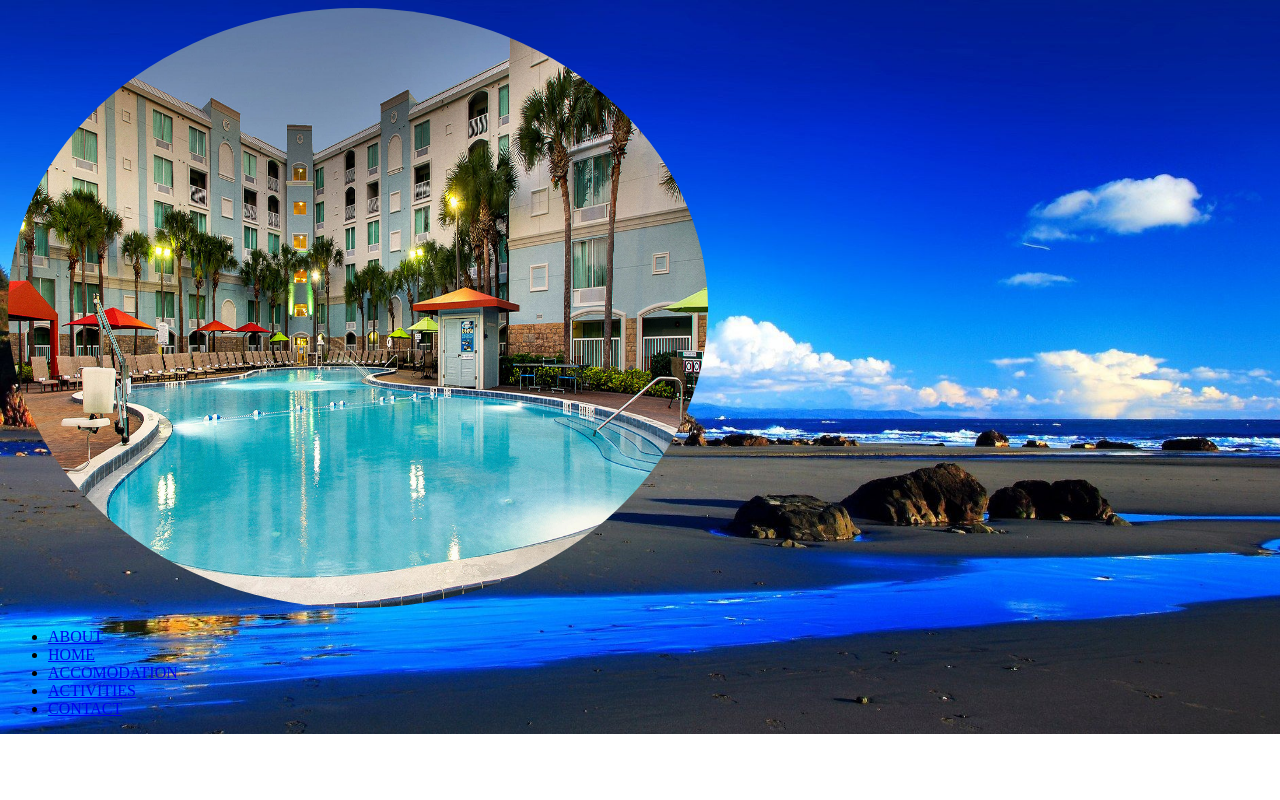
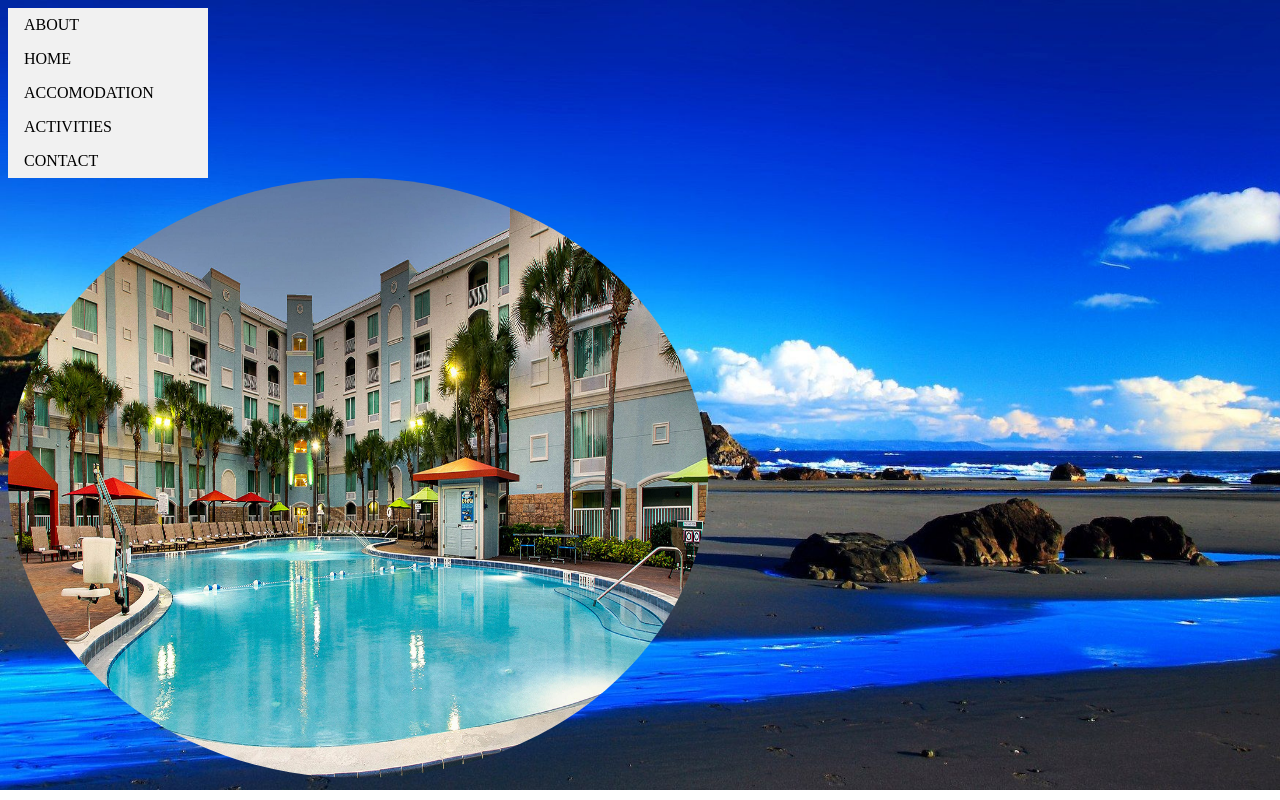
Before and after one commit to Bannette/my-resort, a plain HTML site: page index.html in a window 1280 px wide. Drawn offline with Linux system fonts and the light colour scheme.

Commit message:
added vertical navigation bar

```diff
--- a/css/styles.css
+++ b/css/styles.css
@@ -1,5 +1,31 @@
-body{
- background-image: url("../images/background.jpg");
- background-repeat: no-repeat;
- background-size: cover;
-}
+
+
+  ul {
+    list-style-type: none;
+    margin: 0;
+    padding: 0;
+    width: 200px;
+    background-color: #f1f1f1;
+  }
+
+  li a {
+    display: block;
+    color: #000;
+    padding: 8px 16px;
+    text-decoration: none;
+  }
+
+  li a.active {
+    background-color: #4CAF50;
+    color: white;
+  }
+
+  li a:hover:not(.active) {
+    background-color: #555;
+    color: white;
+  }
+  body{
+   background-image: url("../images/background.jpg");
+   background-repeat: no-repeat;
+   background-size: cover;
+  }
--- a/index.html
+++ b/index.html
@@ -2,17 +2,15 @@
 <html>
 
 <head>
+
   <title>BANNETTE RESORT</title>
 
   <link rel="stylesheet" href="css/styles.css">
   <link href="https://fonts.googleapis.com/css?family=Dancing+Script&display=swap" rel="stylesheet">
+
 </head>
+<body>
 
-
-  <div class="center">
-      <img src="images/image5.jpg" style="height:600px;width:700px; border-radius:50%;" alt="profile">
-    </div>
-<body>
 <nav>
   <ul>
     <li><a href="#about">ABOUT</a></li>
@@ -23,3 +21,9 @@
 
   </ul>
 </nav>
+
+
+<div class="center">
+  <img src="images/image5.jpg" style="height:600px;width:700px; border-radius:50%;" alt="profile">
+</div>
+</body>
```
Lines whose indentation alone changed are shown as unchanged.
